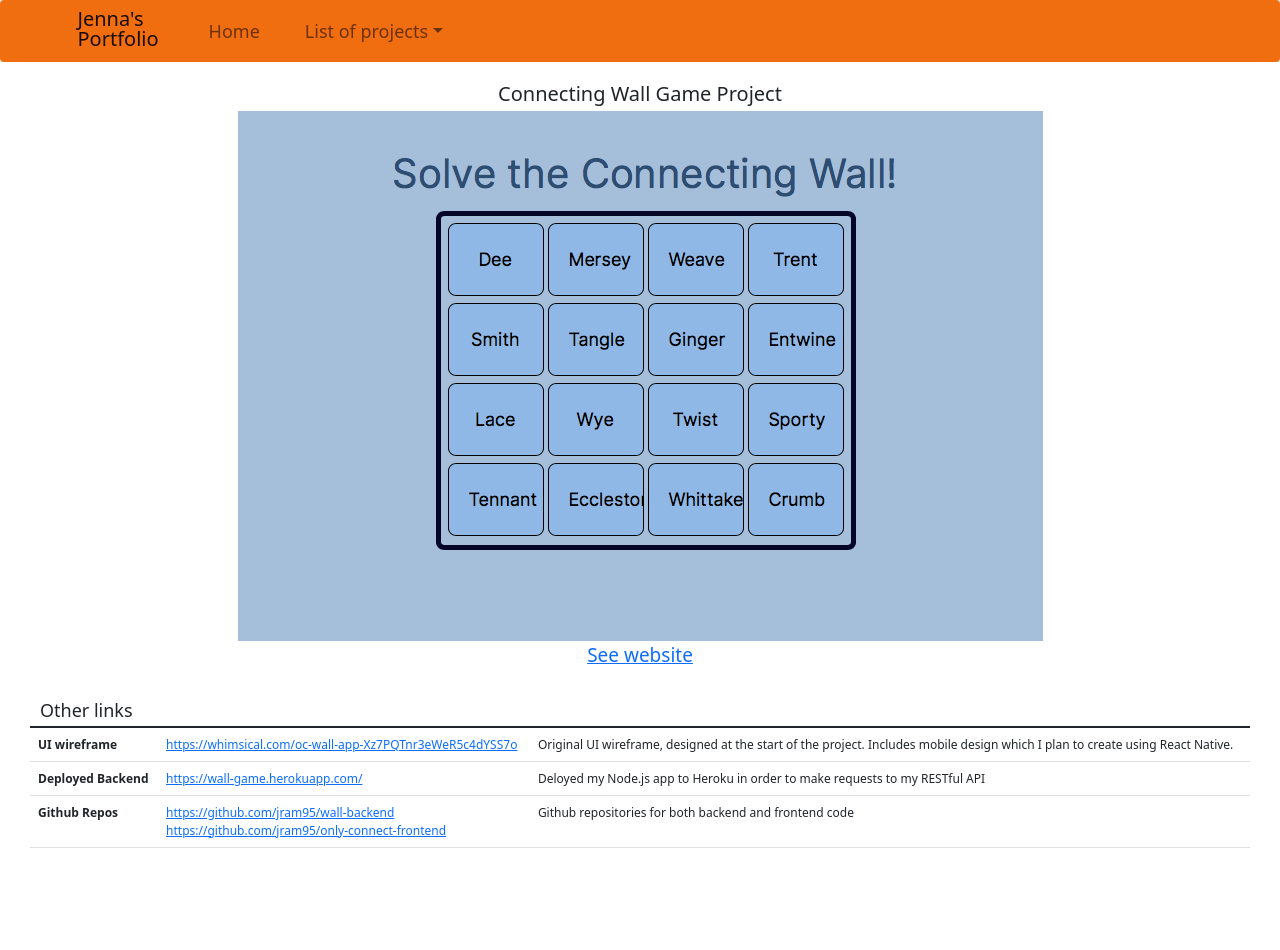
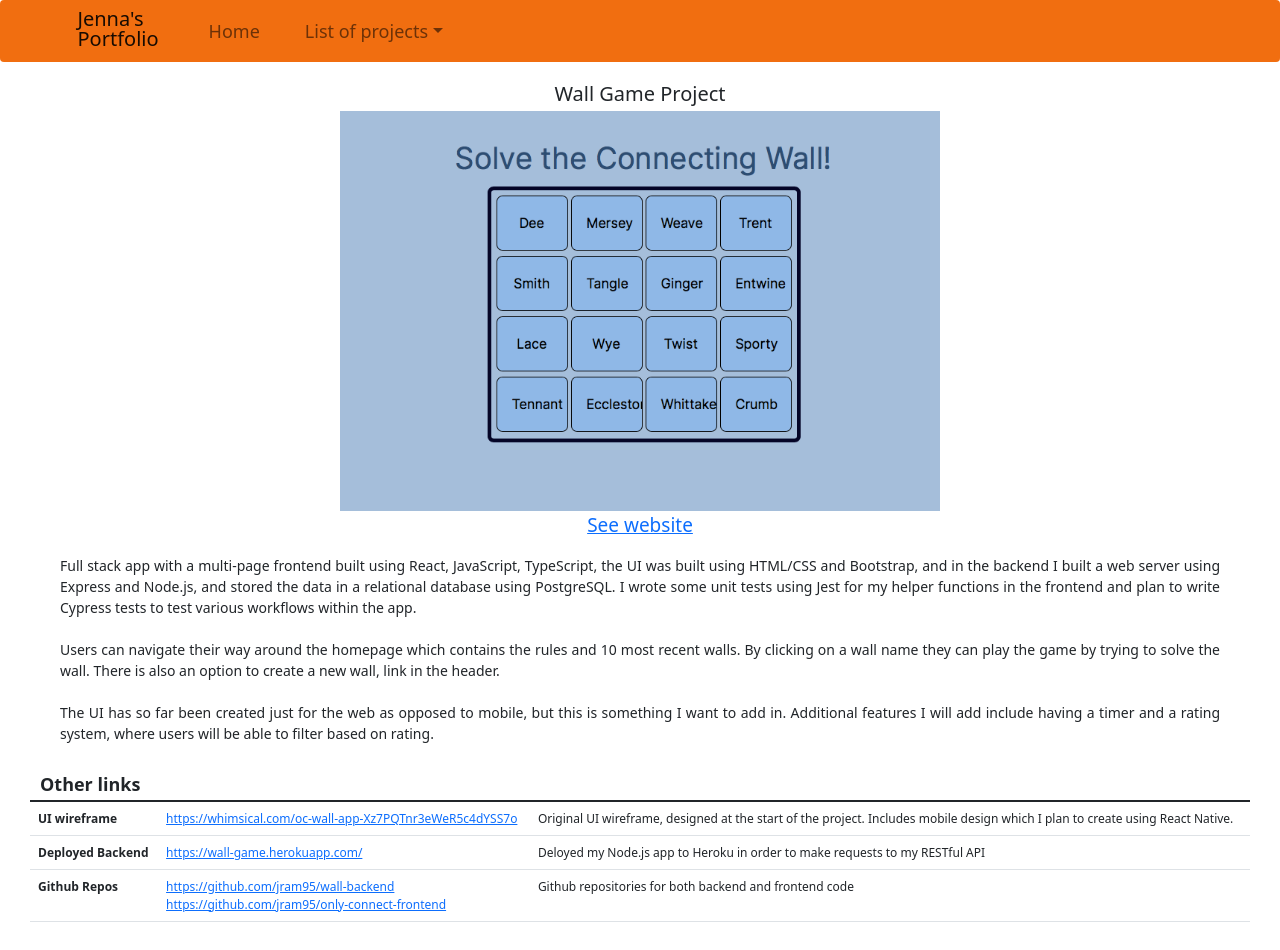
Before and after one commit to jram95/portfolio, a React (Create React App) app: page /wall-game in a window 1280 px wide. Shown: the top 950 px of the page. Before the commit the page ends 888 px from the top, so only its background shows below. Built offline with nearby package versions, Linux system fonts and the light colour scheme.

Commit message:
add description to wall game project

```diff
--- a/src/pages/WallGame.tsx
+++ b/src/pages/WallGame.tsx
@@ -5,13 +5,13 @@ export default function WallGame(): JSX.Element {
     <>
       <Navbar />
       <div style={{ textAlign: "center" }}>
-        <h2>Connecting Wall Game Project</h2>
+        <h2>Wall Game Project</h2>
         <a
           href="https://connecting-wall-game.netlify.app/"
           target="_blank"
           rel="noreferrer"
         >
-          <img src="wallgame.png" alt="..." />
+          <img src="wallgame.png" alt="..." width="600px" height="400px" />
         </a>
         <div style={{ fontSize: "19px" }}>
           <a
@@ -23,9 +23,43 @@ export default function WallGame(): JSX.Element {
           </a>
         </div>
       </div>
+      <br />
+      <div
+        style={{
+          paddingLeft: "60px",
+          paddingRight: "60px",
+          fontSize: "14px",
+          textAlign: "justify",
+        }}
+      >
+        <div>
+          Full stack app with a multi-page frontend built using React,
+          JavaScript, TypeScript, the UI was built using HTML/CSS and Bootstrap,
+          and in the backend I built a web server using Express and Node.js, and
+          stored the data in a relational database using PostgreSQL. I wrote
+          some unit tests using Jest for my helper functions in the frontend and
+          plan to write Cypress tests to test various workflows within the app.
+        </div>
+        <br />
+        <div>
+          Users can navigate their way around the homepage which contains the
+          rules and 10 most recent walls. By clicking on a wall name they can
+          play the game by trying to solve the wall. There is also an option to
+          create a new wall, link in the header.
+        </div>
+        <br />
+        <div>
+          The UI has so far been created just for the web as opposed to mobile,
+          but this is something I want to add in. Additional features I will add
+          include having a timer and a rating system, where users will be able
+          to filter based on rating.
+        </div>
+      </div>
       <div style={{ padding: "30px", fontSize: "12px" }}>
         <table className="table">
-          <h4 style={{ paddingLeft: "10px", fontSize: "18px" }}>Other links</h4>
+          <h4 style={{ paddingLeft: "10px", fontSize: "18px" }}>
+            <b>Other links</b>
+          </h4>
           <thead></thead>
           <tbody>
             <tr>
```
